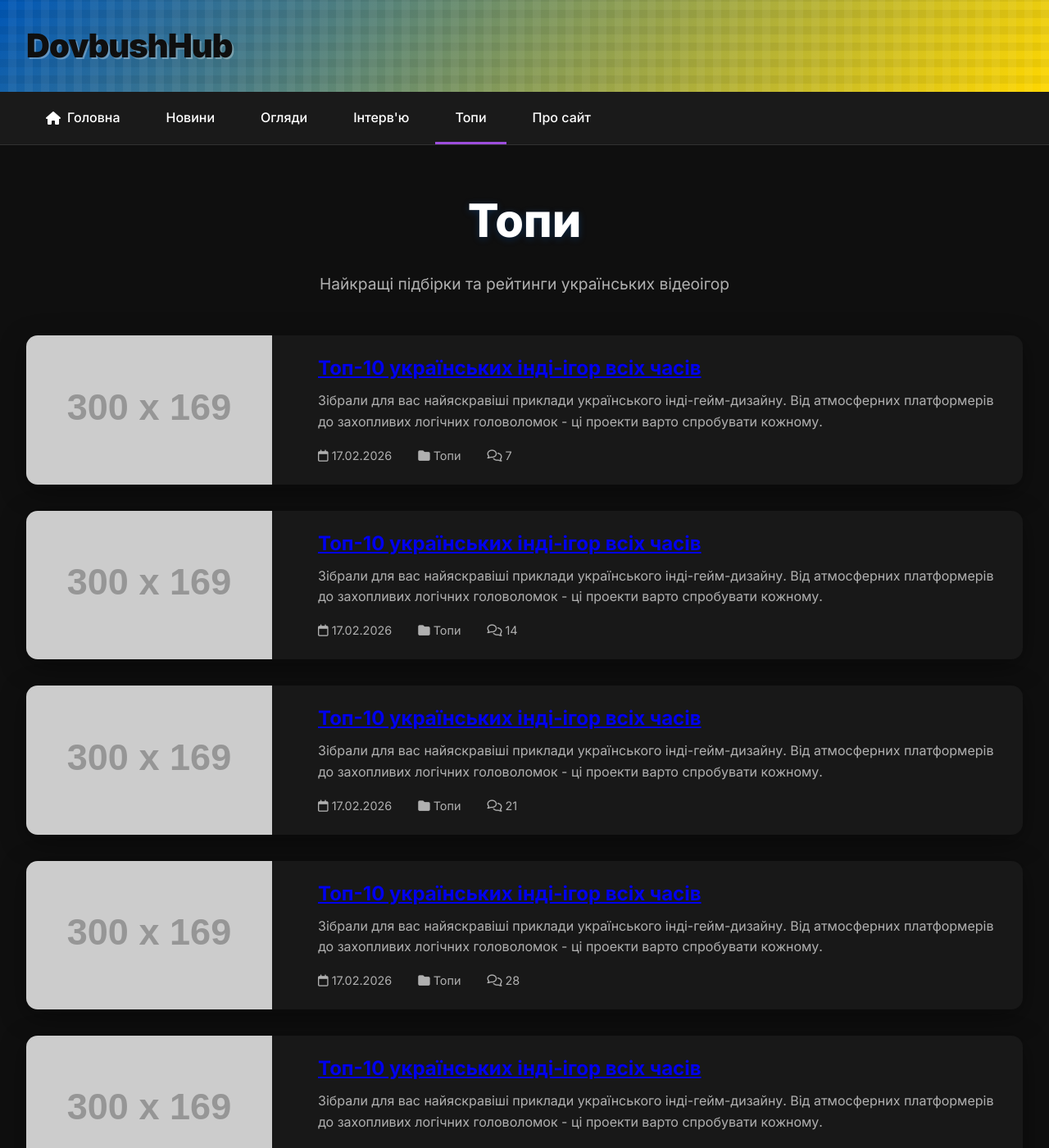
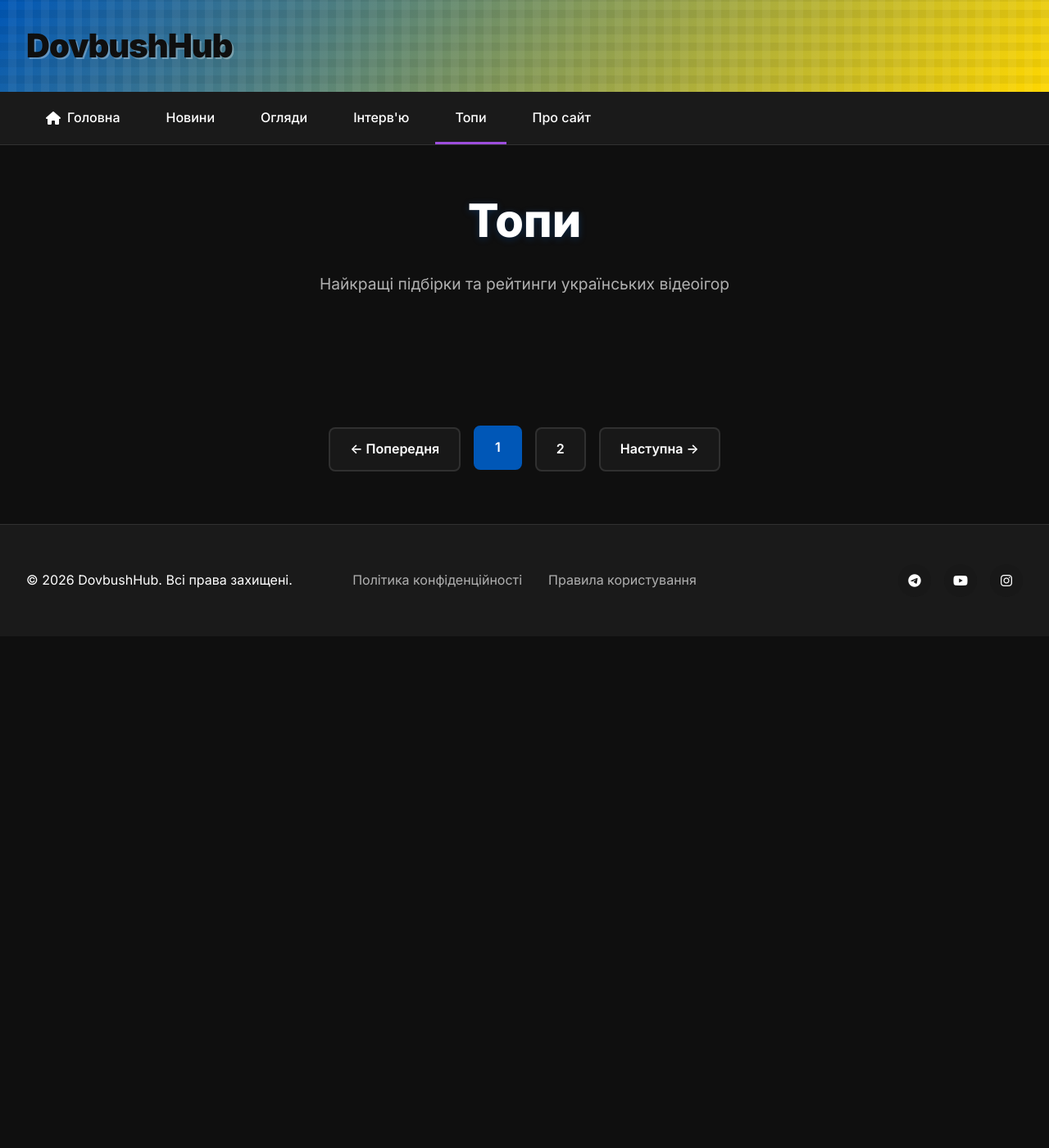
Before and after one commit to dovbush-media/dovbush-media.github.io, a Jekyll site: the page built from tops.html, in a window 1280 px wide and 1400 px high. Shown: the whole window at 82% size. Built offline with Jekyll 4.4.1, drawn with Linux system fonts in a browser that asks for light colours; some of the changed text lies outside the part shown.

Commit message:
Update tops.html

```diff
--- a/tops.html
+++ b/tops.html
@@ -14,26 +14,9 @@ description: Рейтинги та підбірки найкращих укра
 <div class="posts-list">
   {% assign top_posts = site.posts | where: "category", "Топи" %}
 
-  {% if top_posts.size == 0 %}
-    <!-- Demo posts -->
-    {% for i in (1..6) %}
-    <article class="latest-item">
-      <img src="https://via.placeholder.com/300x169/0f0f0f/ff3366?text=Топ+{{ i }}" alt="Топ {{ i }}" class="latest-image">
-      <div class="latest-content">
-        <h3><a href="#">Топ-10 українських інді-ігор всіх часів</a></h3>
-        <p>Зібрали для вас найяскравіші приклади українського інді-гейм-дизайну. Від атмосферних платформерів до захопливих логічних головоломок - ці проекти варто спробувати кожному.</p>
-        <div class="latest-meta">
-          <span><i class="far fa-calendar"></i> {{ "now" | date: "%d.%m.%Y" }}</span>
-          <span><i class="fas fa-folder"></i> Топи</span>
-          <span><i class="far fa-comments"></i> {{ i | times: 7 }}</span>
-        </div>
-      </div>
-    </article>
-    {% endfor %}
-  {% else %}
   {% for post in top_posts %}
   <article class="latest-item">
-      <img src="{{ post.cover | default: '/assets/images/placeholder.jpg' }}" alt="{{ post.title }}" class="latest-image">
+    <img src="{{ post.cover }}" alt="{{ post.title }}" class="latest-image">
     <div class="latest-content">
       <h3><a href="{{ post.url }}">{{ post.title }}</a></h3>
       <p>{{ post.excerpt | strip_html | truncatewords: 30 }}</p>
@@ -45,7 +28,6 @@ description: Рейтинги та підбірки найкращих укра
     </div>
   </article>
   {% endfor %}
-  {% endif %}
 </div>
 
 <div class="pagination">
```
Lines whose indentation alone changed are shown as unchanged.
